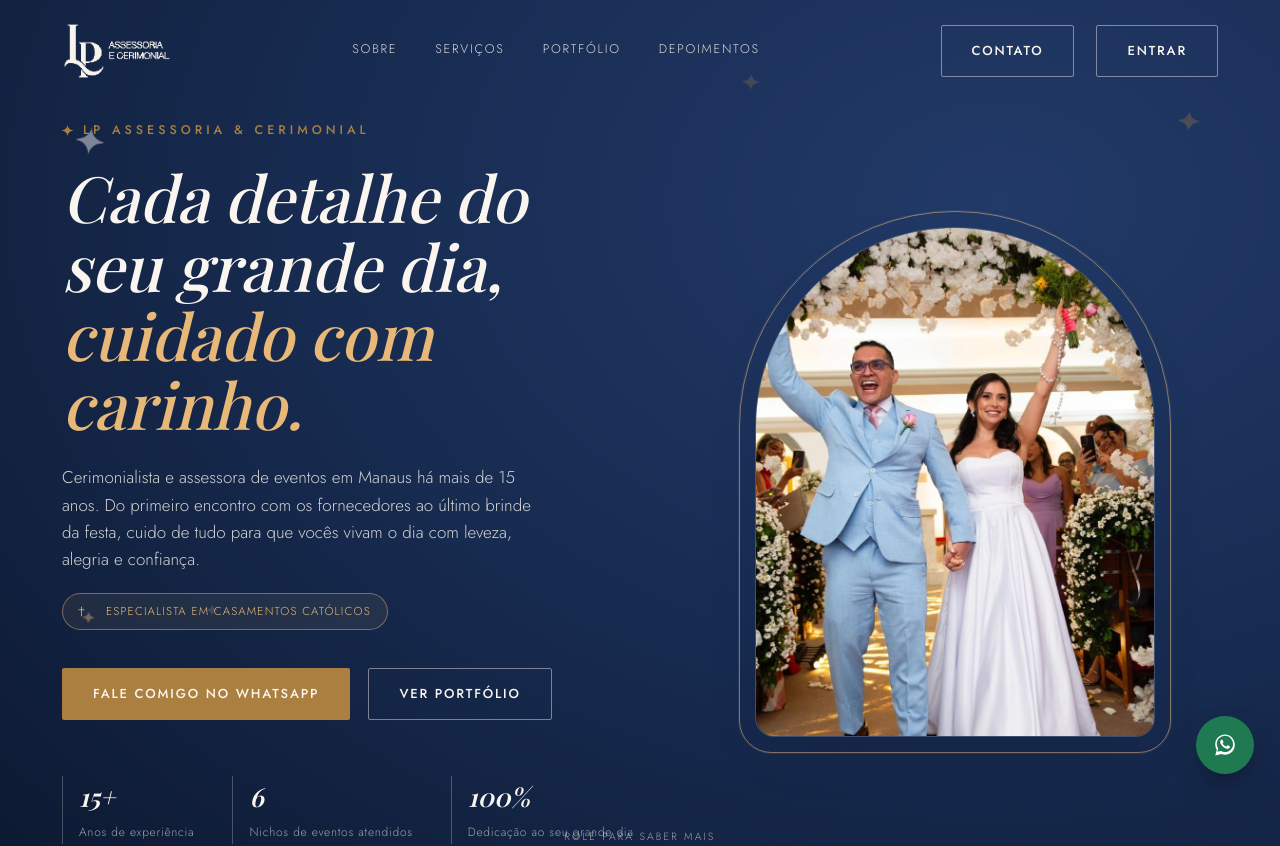
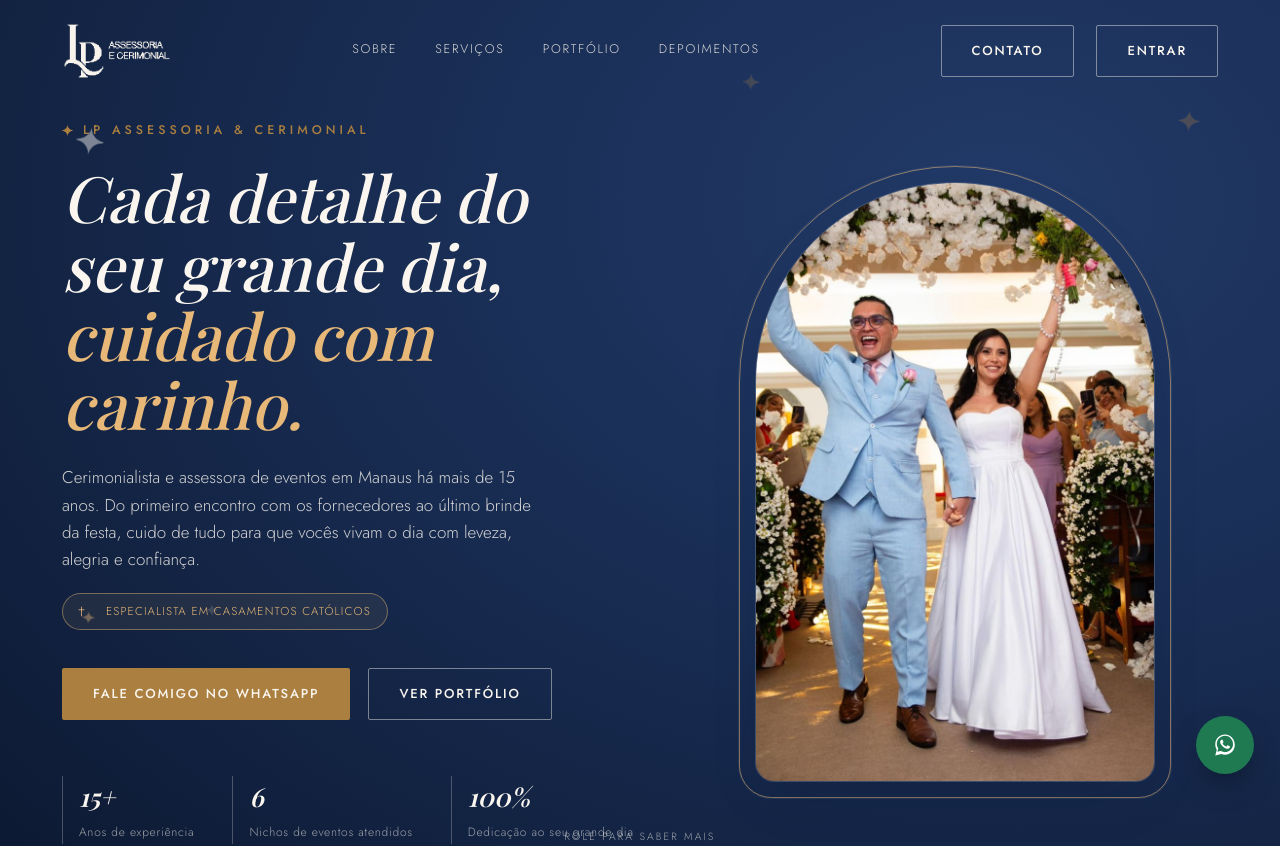
Before and after one commit to caioarajo/SITE, a Next.js app: page / in a window 1280 px wide. Shown: the top 846 px of the page. Built offline with nearby package versions, Linux system fonts and the light colour scheme; no server answers; the database is empty; a web font is replaced by a local one.

Commit message:
Ajusta proporcao da foto do hero para 2:3, mostrando braços e pés
A foto do casal tinha os braços erguidos e os pés cortados pelo
recorte anterior (4:5.1). Ajusta o aspect-ratio do frame para 2:3,
proximo da proporcao original da foto, eliminando o corte.

```diff
--- a/src/app/globals.css
+++ b/src/app/globals.css
@@ -327,7 +327,7 @@
     width:100%;
     border-radius:210px 210px 20px 20px;
     overflow:hidden;
-    aspect-ratio:4/5.1;
+    aspect-ratio:2/3;
     box-shadow: var(--shadow);
     border:1px solid rgba(250,246,239,0.18);
     transition: transform .3s ease-out;
```
Also changed, not shown: public/images/hero-couple.jpg.
